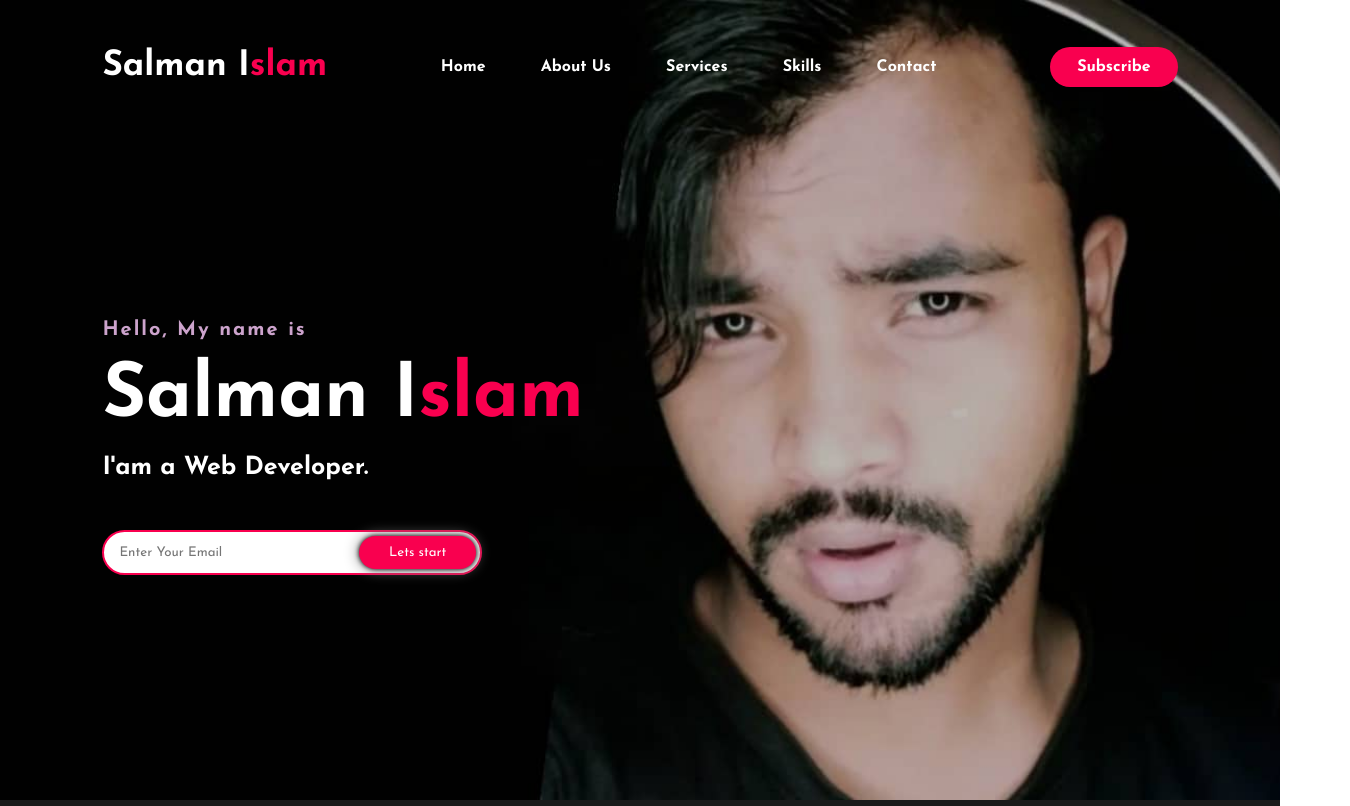
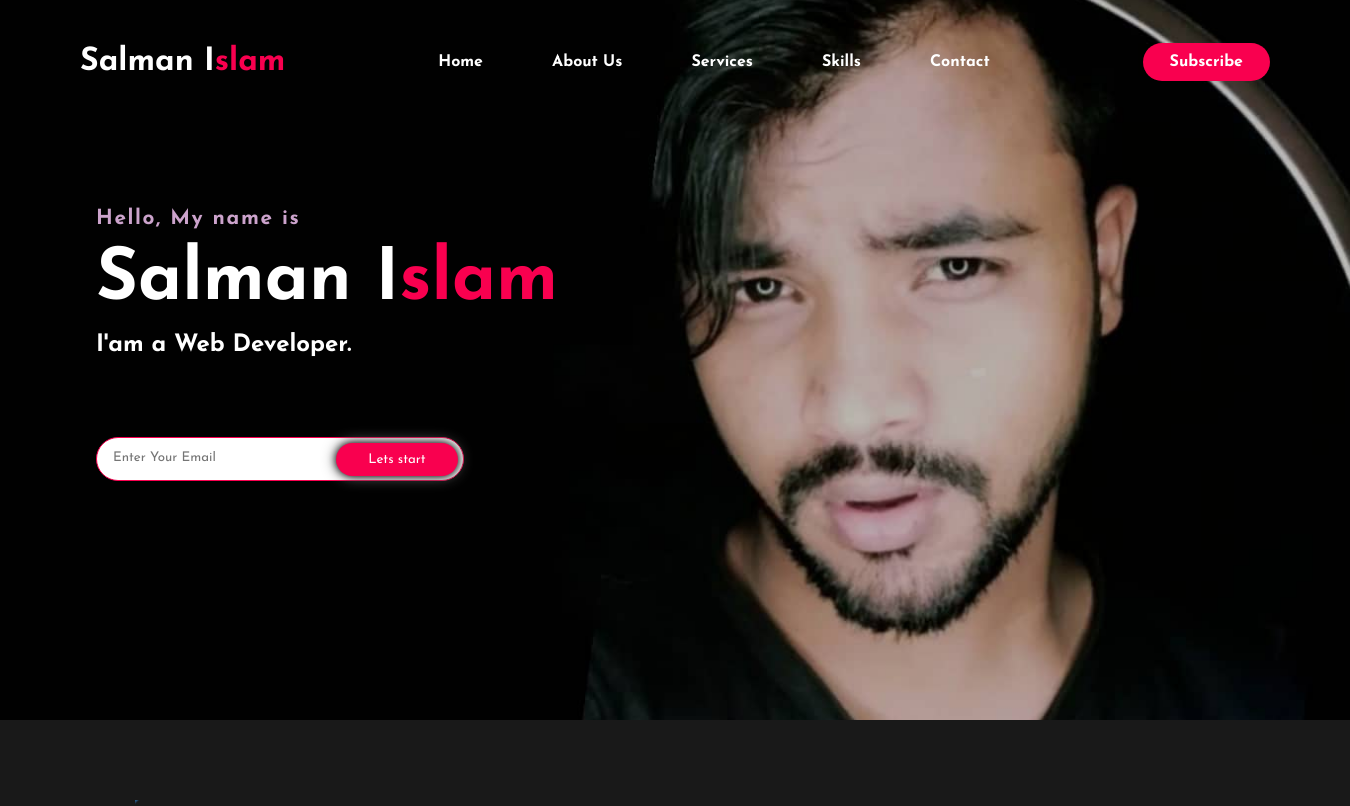
Before and after one commit to salman-islam567/Salman-Islam, a plain HTML site: page index.html in a window 1280 px wide. Shown: the top 806 px of the page, 1350 px wide, since content can reach past the window. Drawn offline with Linux system fonts and the light colour scheme.

Commit message:
Parsonal-Web

```diff
--- a/style.css
+++ b/style.css
@@ -4,9 +4,11 @@
     font-family: 'josefin Sans', sans-serif;
     box-sizing: border-box;
 }
+html{
+    width: 1350px;
+}
 .hero {
-    height: 100vh;
-    width: 100%;
+    height: 45rem;
     background-image: url(./salman.jpg);
     background-position: center;
     background-size: cover;
@@ -15,13 +17,13 @@ nav {
     display: flex;
     align-items: center;
     justify-content: space-between;
-    padding-top: 4px;
-    padding-left: 8%;
-    padding-right: 8%;
+    padding-top: .4rem;
+    padding-left: 5rem;
+    padding-right: 5rem;
 }
 .logo{
     color: white;
-    font-size: 35px;
+    font-size: 2rem;
     cursor: pointer;
 }
 span{
@@ -30,7 +32,7 @@ span{
 nav ul li{
     list-style-type: none;
     display: inline-block;
-    padding: 10% 25px;
+    padding: 3rem 2rem;
 }
 nav ul li a{
     color: white;
@@ -46,10 +48,10 @@ nav ul li a:hover{
     background-color: #f9004f;
     color: white;
     text-decoration: none;
-    border: 2px solid transparent;
+    border: .2rem solid transparent;
     font-weight: bold;
-    padding: 10px 25px;
-    border-radius: 30px;
+    padding: .5rem 1.5rem;
+    border-radius: 3rem;
     transition: transform .4s;
 }
 .btn:hover{
@@ -57,60 +59,59 @@ nav ul li a:hover{
 }
 .content{
     position: absolute;
-    top: 40%;
-    left: 8%;
+    top: 13rem;
+    left: 6rem;
     transform: rotateY(-50%);
 }
 h1{
     color: white;
-    margin: 20px 0px 20px;
-    font-size: 75px;
+    margin: 1rem 0rem 1rem;
+    font-size: 4.5rem;
 }
 h3{
     color: white;
-    font-size: 25px;
-    margin-bottom: 50px;
+    font-size: 1.5rem;
+    margin-bottom: 5rem;
 }
 h4{
     color: #fcfc;
-    letter-spacing: 2px;
-    font-size: 20px;
+    letter-spacing: .1rem;
+    font-size: 1.3rem;
 }
 form{
-    width: 380px;
+    width: 23rem;
     max-width: 100%;
     position: relative;
 }
  form input:first-child{
     display: inline-block;
     width: 100%;
-    padding: 14px 130px 14px 15px;
+    padding: .8rem 11rem 1rem 1rem;
     color: white;
-    border: 2px solid #f9004f;
+    border: .1rem solid #f9004f;
     outline: none;
-    border-radius: 30px;
+    border-radius: 2rem;
 }
 form input:last-child{
     position: absolute;
     display: inline-block;
     outline: none;
     border: none;
-    padding: 10px 30px;
-    border-radius: 30px;
+    padding: .6rem 2rem;
+    border-radius: 3rem;
     background-color: #f9004f;
     color: white;
-    box-shadow: 0px 0px 5px #000, 0px 0px 15px #858585;
-    top: 6px;
-    right: 6px;
+    box-shadow: 0rem 0rem .5rem #000, 0rem 0rem 1rem #858585;
+    top: .4rem;
+    right: .4rem;
 }
 .about{
-    width: 100%;
-    padding: 70px 0px;
+    padding: 5rem 0rem;
     background-color: #191919;
 }
 .about img{
     height: auto;
-    width: 400px;
+    width: 30rem;
 }
 .about-text{
     width: 550px;
```
